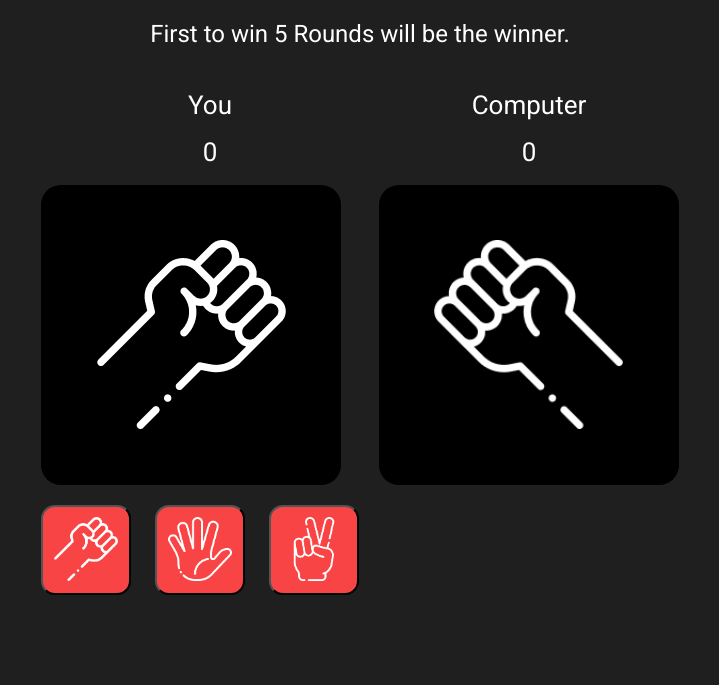
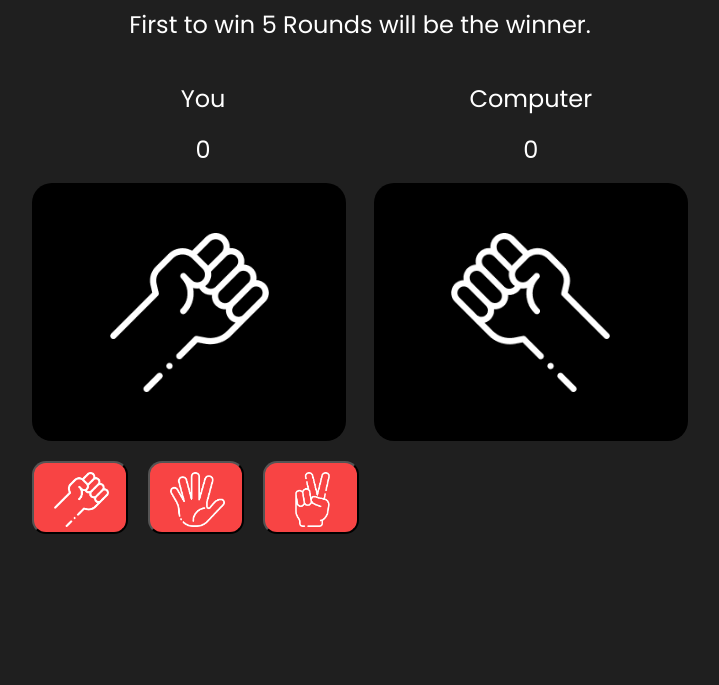
Before and after one commit to immanu10/rock-paper-scissors, a plain HTML site: page index.html in a window 1280 px wide. Shown: the part 115-800 px from the top of the page, without its empty margins (280-999 px from the left). Drawn offline with Linux system fonts and the light colour scheme.

Commit message:
style changes

```diff
--- a/index.html
+++ b/index.html
@@ -6,7 +6,8 @@
     <title>Rock paper Scissors</title>
     <link rel="stylesheet" href="styles.css">
     <link rel="preconnect" href="https://fonts.gstatic.com">
-<link href="https://fonts.googleapis.com/css2?family=Roboto:wght@400;500&display=swap" rel="stylesheet">
+    <link rel="preconnect" href="https://fonts.gstatic.com">
+    <link href="https://fonts.googleapis.com/css2?family=Poppins:wght@400;500&display=swap" rel="stylesheet">
 </head>
 <body>
     <h1 class="title">Rock Paper Scissors</h1>
--- a/styles.css
+++ b/styles.css
@@ -1,23 +1,36 @@
 html,body {
-    font-family: 'Roboto', sans-serif;
+    font-family: 'Poppins', sans-serif;
     margin: 0;
     text-align: center;
     background-color: #1f1f1f;
     color: white;
 }
 .title{
-    font-size: 54px;
-    font-weight:500;
+    font-size: 48px;
+    font-weight: 500;
+    margin-top: 18px;
+
+}
+p{
+    font-size: 24px;
+    font-weight: 400;
+    margin-top: 20px;
+
 }
 
 .player-you h1 {
-    font-size: 26px;
-    font-weight: lighter;
+    font-size: 24px;
+    font-weight: 400;
+    margin-top: 15px;
+
 }
 .player-computer h1 {
-    font-size: 26px;
-    font-weight: lighter;
+    font-size: 24px;
+    font-weight: 400;
+    margin-top: 15px;
+
 }
+
 .display{
     display: flex;
     justify-content:center;
@@ -27,8 +40,8 @@ html,body {
     justify-content: center;
     align-items: center;
     background-color: black;
-    width: 300px;
-    height: 300px;
+    width: 314px;
+    height: 258px;
     border-radius: 20px;
 }
 .player-btn{
@@ -40,32 +53,28 @@ html,body {
     justify-content: center;
     align-items: center;
     background-color: black;
-    width: 300px;
-    height: 300px;
+    width: 314px;
+    height: 258px;
     border-radius: 20px;
 }
 
 img{
-    width: 189px;
-    height: 189px;
+    width: 159px;
+    height: 159px;
 }
 button{
-    width: 90px;
-    height: 90px;
+    width: 96px;
+    height: 73px;
     background-color: #F84444 ;
     border-radius: 14px;
-    margin-right: 20px;
-    padding: 10px
+    margin-right: 15px;
+    padding: 9px 20px;
 }
 button img {
-    width: 64px;
-    height: 64px;
+    width: 55px;
+    height: 55px;
 }
 button:hover{
     background-color: #DB0000;
 
 }
-p{
-    font-size: 24px;
-
-}
```
